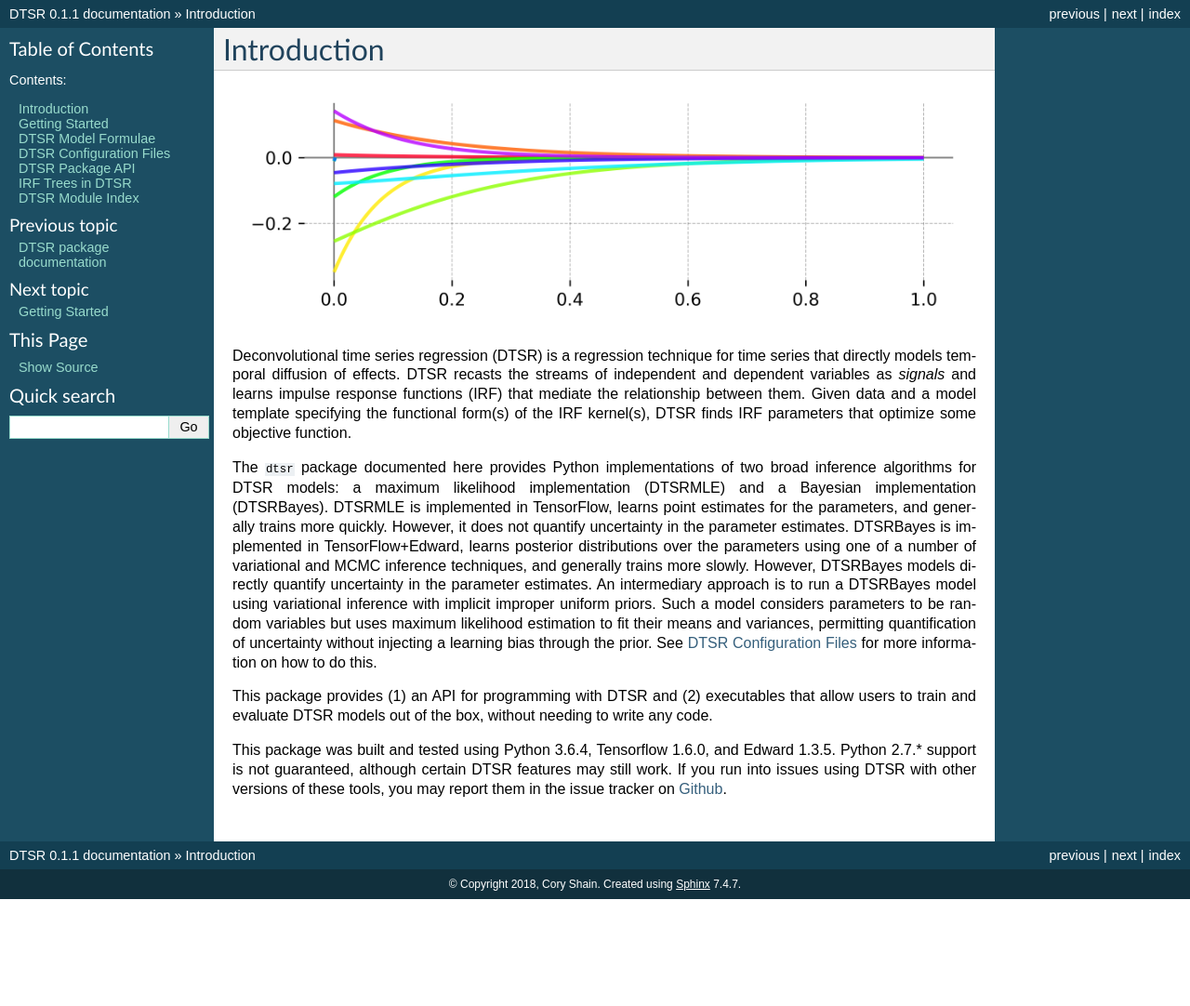
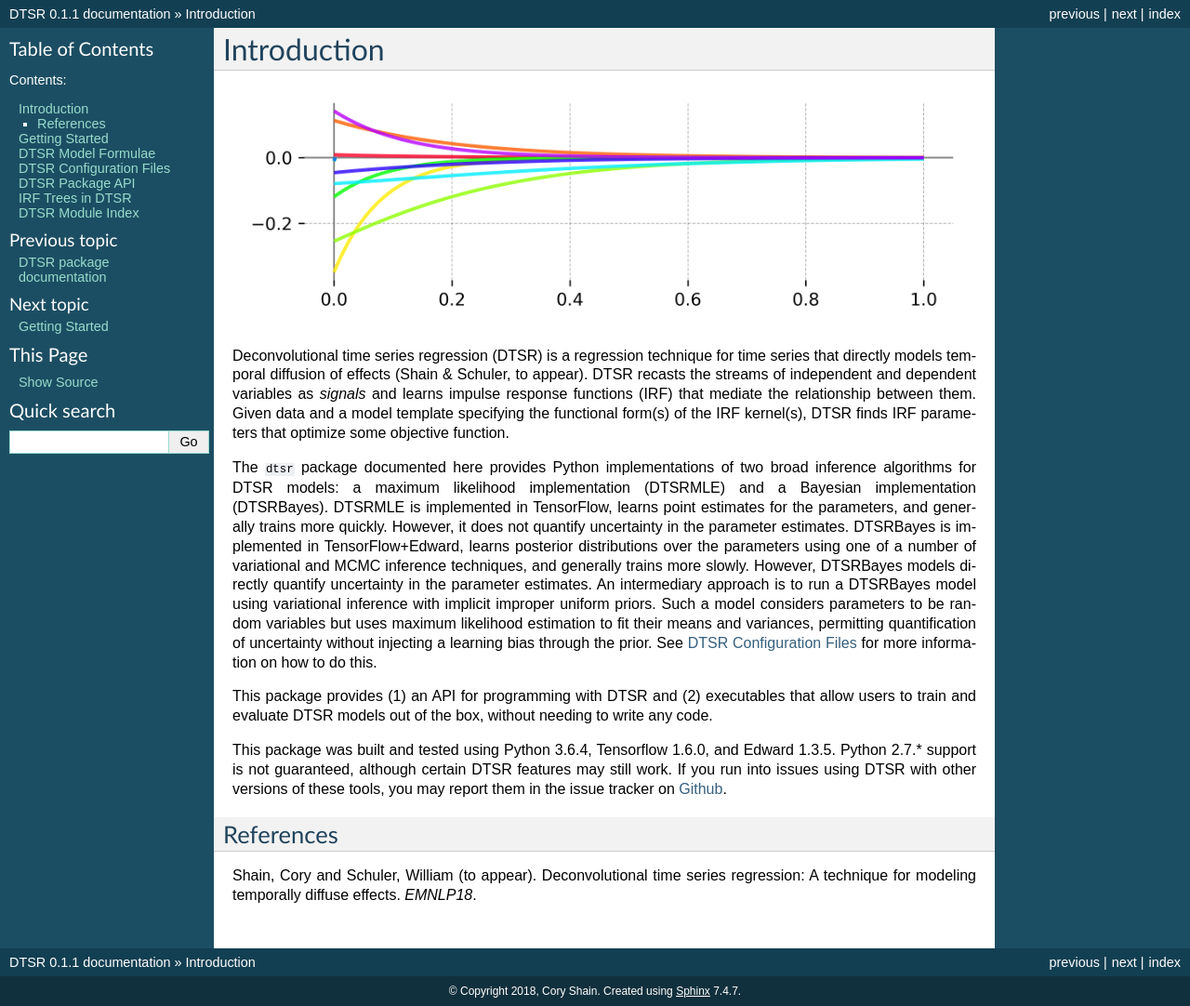
Before and after one commit to coryshain/cdr, a Sphinx documentation site: the page built from docs/source/introduction.rst, in a window 1280 px wide. Shown: the whole page at 93% size. Built offline with Sphinx 7.4.7, drawn with Linux system fonts in a browser that asks for light colours; before the commit the page ends 967 px from its top, so only the background shows below that.

Commit message:
Updates to docs

```diff
--- a/docs/source/introduction.rst
+++ b/docs/source/introduction.rst
@@ -5,7 +5,7 @@ Introduction
 
 .. image:: rtdbanner.png
 
-Deconvolutional time series regression (DTSR) is a regression technique for time series that directly models temporal diffusion of effects.
+Deconvolutional time series regression (DTSR) is a regression technique for time series that directly models temporal diffusion of effects (Shain & Schuler, to appear).
 DTSR recasts the streams of independent and dependent variables as `signals` and learns impulse response functions (IRF) that mediate the relationship between them.
 Given data and a model template specifying the functional form(s) of the IRF kernel(s), DTSR finds IRF parameters that optimize some objective function.
 
@@ -23,3 +23,8 @@ This package provides (1) an API for programming with DTSR and (2) executables t
 This package was built and tested using Python 3.6.4, Tensorflow 1.6.0, and Edward 1.3.5.
 Python 2.7.* support is not guaranteed, although certain DTSR features may still work.
 If you run into issues using DTSR with other versions of these tools, you may report them in the issue tracker on `Github <https://github.com/coryshain/dtsr>`_.
+
+
+References
+----------
+Shain, Cory and Schuler, William (to appear). Deconvolutional time series regression: A technique for modeling temporally diffuse effects. *EMNLP18*.
```
